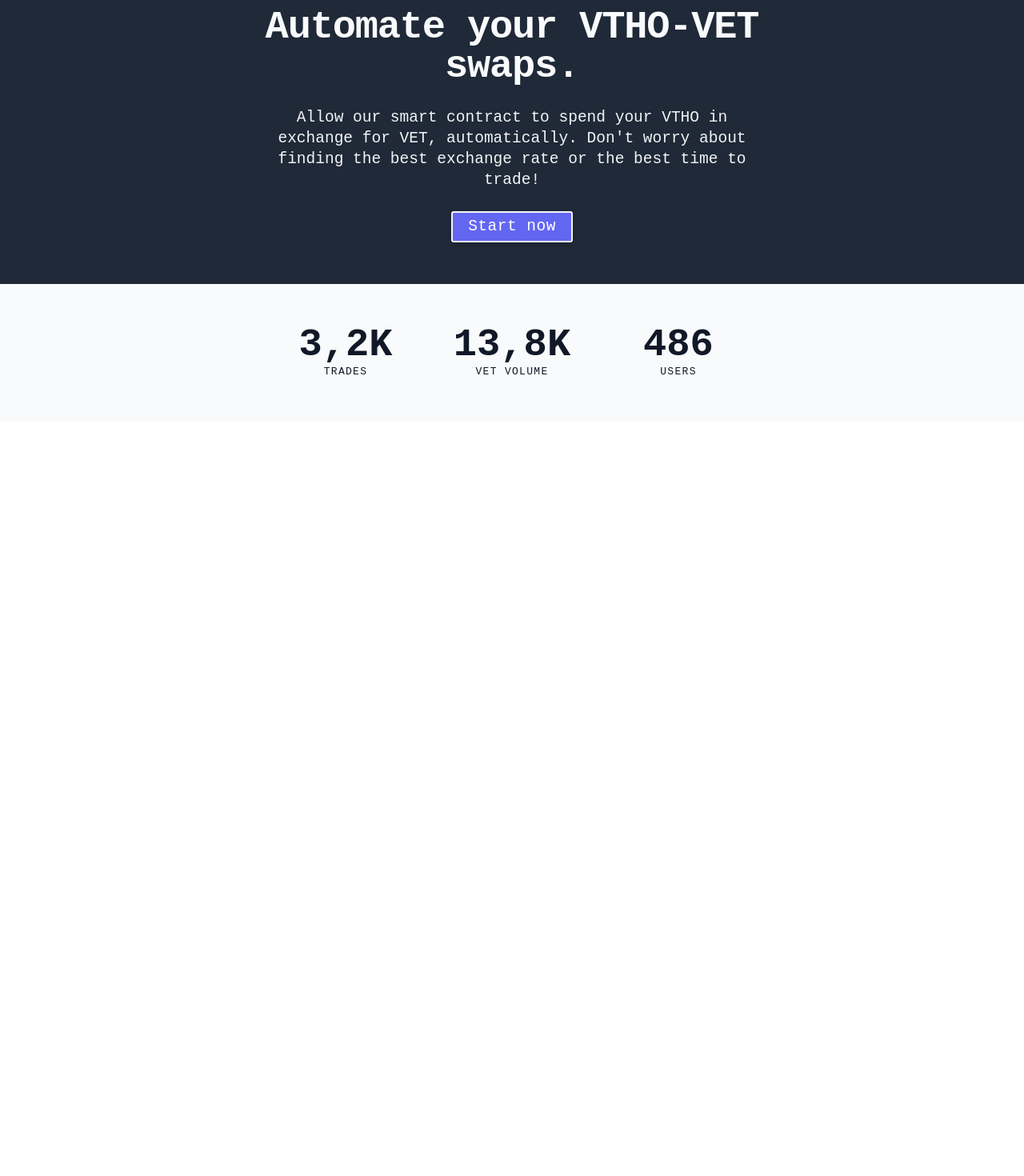
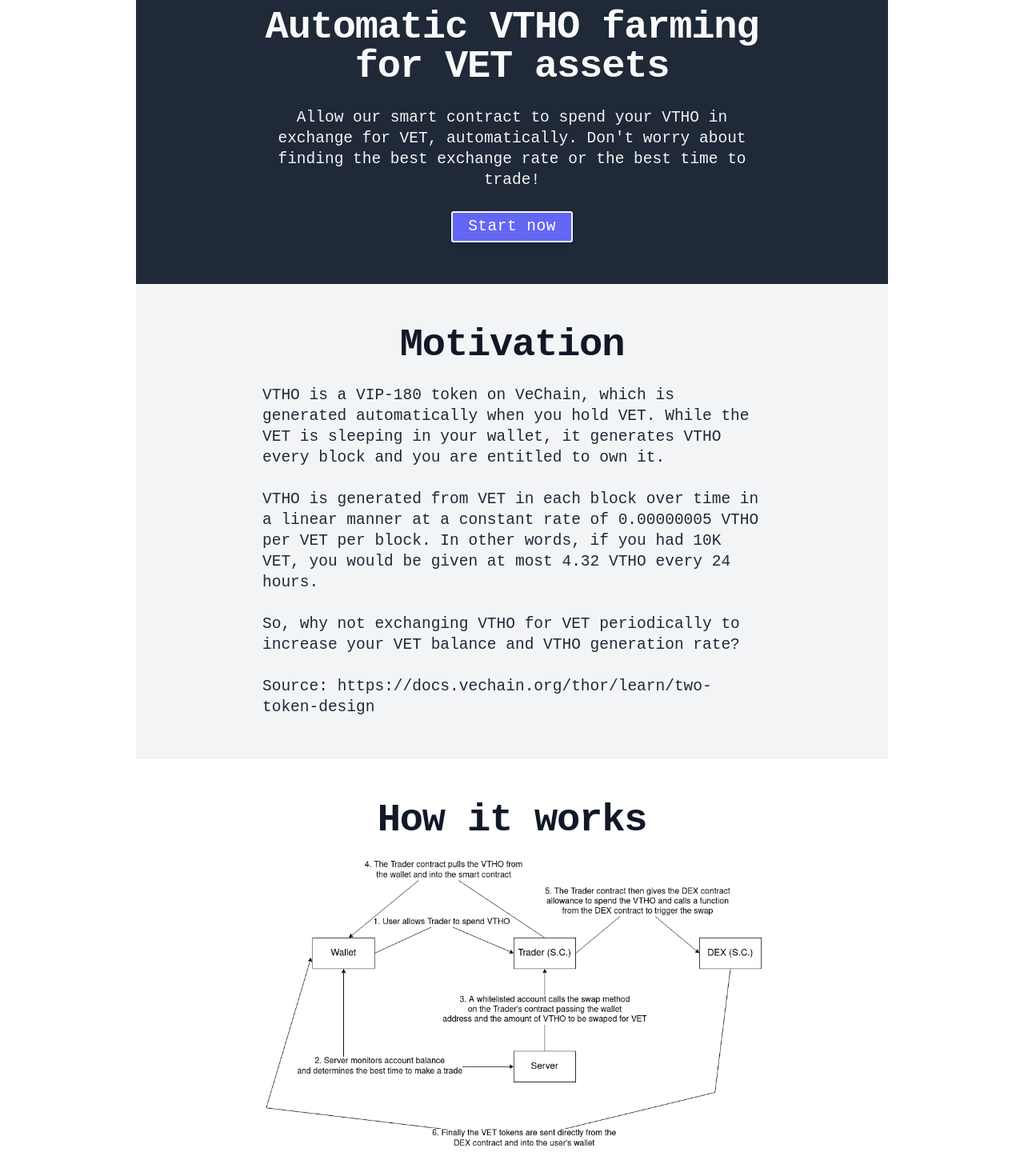
Before and after one commit to veFarm/landing, a Svelte app: page / in a window 1280 px wide. Shown: the part 42-1512 px from the top of the page at 80% size. Before the commit the page ends 800 px from the top, so only its background shows below. Built offline with nearby package versions, Linux system fonts and the light colour scheme.

Commit message:
add motivation and diagram

```diff
--- a/src/App.svelte
+++ b/src/App.svelte
@@ -6,9 +6,7 @@
       <div
         class="max-w-xl mb-10 md:mx-auto sm:text-center lg:max-w-2xl md:mb-12"
       > -->
-    <h1 class="sm:text-center">
-      Automate your <span class="inline-block">VTHO-VET</span> swaps.
-    </h1>
+    <h1 class="sm:text-center">Automatic VTHO farming for VET assets</h1>
     <p class="text-xl sm:text-2xl text-gray-100 sm:text-center">
       Allow our smart contract to spend your VTHO in exchange for VET,
       automatically. Don&apos;t worry about finding the best exchange rate or
@@ -26,7 +24,7 @@
     </div> -->
   </div>
 </div>
-<div class="px-4 py-8 mx-auto w-full bg-gray-50 md:px-24 lg:px-8 lg:py-16">
+<!-- <div class="px-4 py-8 mx-auto w-full bg-gray-50 md:px-24 lg:px-8 lg:py-16">
   <div class="max-w-3xl mx-auto grid grid-cols-3 row-gap-8 md:grid-cols-3">
     <div class="text-center">
       <h6 class="text-4xl font-bold lg:text-5xl xl:text-6xl text-gray-900">
@@ -59,4 +57,42 @@
       </p>
     </div>
   </div>
+</div> -->
+<div class="bg-gray-100 w-full px-4 md:px-24 lg:px-8 py-8 lg:py-16">
+  <div
+    class="flex flex-col sm:items-center space-y-8 max-w-xl sm:mx-auto lg:max-w-3xl"
+  >
+    <h1 class="text-gray-900 sm:text-center">Motivation</h1>
+    <p class="text-xl sm:text-2xl text-gray-800">
+      VTHO is a VIP-180 token on VeChain, which is generated automatically when
+      you hold VET. While the VET is sleeping in your wallet, it generates VTHO
+      every block and you are entitled to own it.
+    </p>
+    <p class="text-xl sm:text-2xl text-gray-800">
+      VTHO is generated from VET in each block over time in a linear manner at a
+      constant rate of 0.00000005 VTHO per VET per block. In other words, if you
+      had 10K VET, you would be given at most 4.32 VTHO every 24 hours.
+    </p>
+    <p class="text-xl sm:text-2xl text-gray-800">
+      So, why not exchanging VTHO for VET periodically to increase your VET
+      balance and VTHO generation rate?
+    </p>
+    <p class="text-xl sm:text-2xl text-gray-800">
+      Source: <a
+        href="https://docs.vechain.org/thor/learn/two-token-design"
+        target="_blank"
+        rel="noreferrer"
+      >
+        https://docs.vechain.org/thor/learn/two-token-design
+      </a>
+    </p>
+  </div>
 </div>
+<div class="w-full px-4 md:px-24 lg:px-8 py-8 lg:py-16">
+  <div
+    class="flex flex-col sm:items-center space-y-8 max-w-xl sm:mx-auto lg:max-w-3xl"
+  >
+    <h1 class="text-gray-900 sm:text-center">How it works</h1>
+    <img src="/veFarm.drawio.png" alt="Architecture" width="100%" />
+  </div>
+</div>
--- a/src/app.css
+++ b/src/app.css
@@ -17,7 +17,7 @@
 }
 
 #app {
-  /* max-width: 940px; */
+  max-width: 940px;
   margin: 0 auto;
   /* @apply px-8; */
 }
```
Also changed, not shown: public/veFarm.drawio.png (added).
